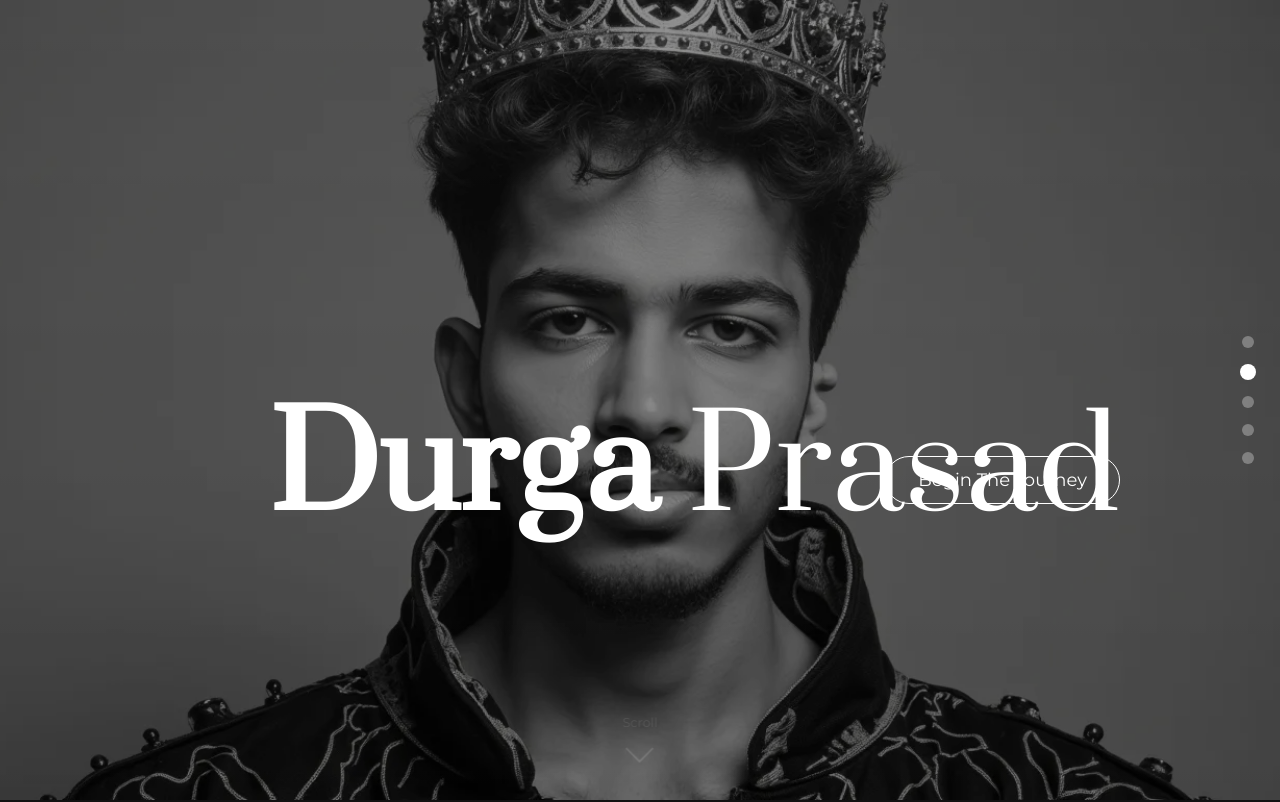
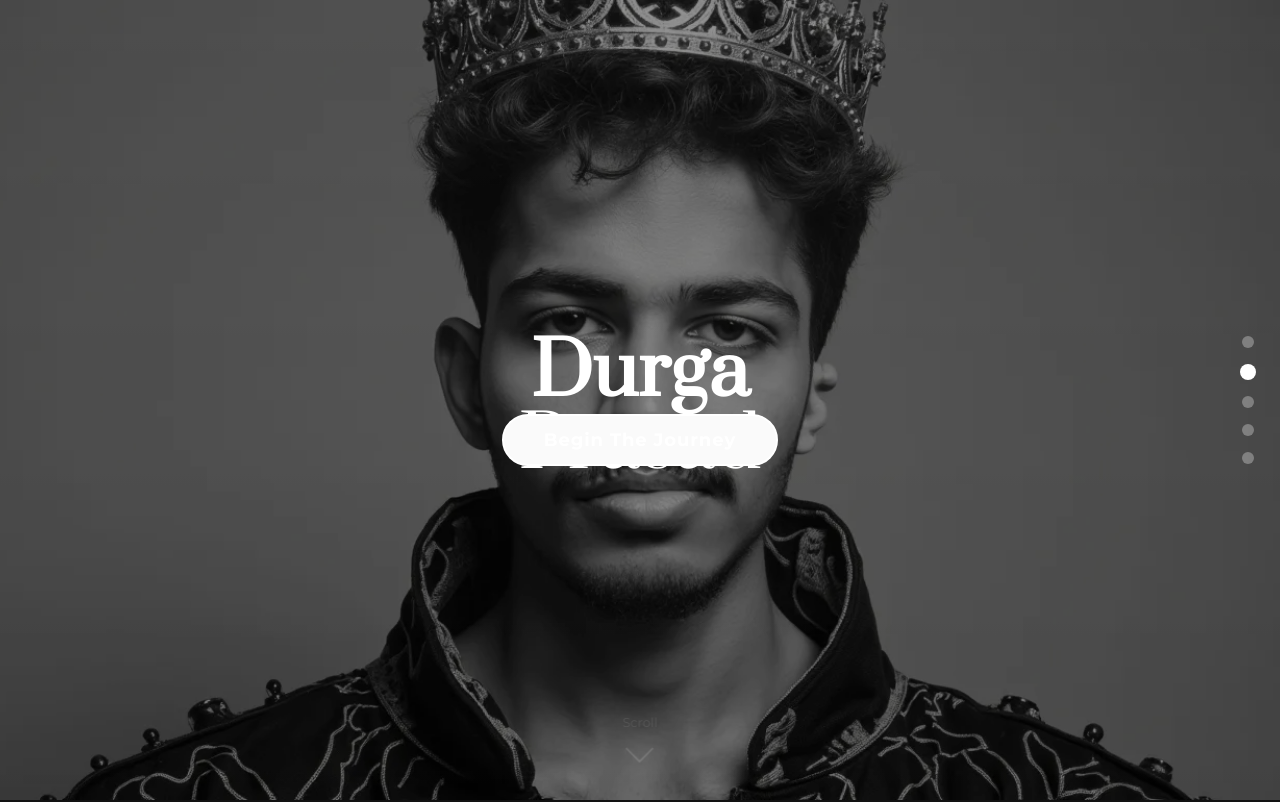
Before and after one commit to Durgaprasad-Developer/Durga-prasad-Portfolio, a React (Vite) app: page / in a window 1280 px wide. Shown: the top 802 px of the page. Built offline with nearby package versions, Linux system fonts and the light colour scheme; grey boxes are pictures that could not be loaded.

Commit message:
Refactor: Adjust Hero section layout
Adjusted the Hero section layout to position the text below the main character image, with the button positioned beneath the text. Text size was also reduced.

```diff
--- a/src/components/Hero.tsx
+++ b/src/components/Hero.tsx
@@ -3,6 +3,7 @@ import { useRef, useEffect } from 'react';
 import { motion } from 'framer-motion';
 import { gsap } from 'gsap';
 import { ScrollTrigger } from 'gsap/ScrollTrigger';
+import { Button } from './ui/button';
 
 gsap.registerPlugin(ScrollTrigger);
 
@@ -124,36 +125,38 @@ const Hero = () => {
       </div>
 
       {/* Content container */}
-      <div className="container mx-auto px-4 z-20 relative">
+      <div className="container mx-auto px-4 z-20 relative flex flex-col items-center justify-end h-full pb-24">
         <motion.div
-          className="max-w-5xl mx-auto text-white"
+          className="text-white text-center mt-auto"
           initial={{ opacity: 0 }}
           animate={{ opacity: 1 }}
           transition={{ duration: 1.5 }}
         >
           <h1
             ref={headingRef}
-            className="text-6xl md:text-8xl lg:text-9xl font-prata mb-8 text-white text-right mr-8"
+            className="text-5xl md:text-6xl lg:text-7xl font-prata mb-8 text-center"
           >
-            <span className="text-indian-gold font-bold">Durga</span> Prasad
+            <span className="text-indian-gold font-bold block">Durga</span> Prasad
           </h1>
 
           <motion.div
             initial={{ opacity: 0, y: 50 }}
             animate={{ opacity: 1, y: 0 }}
             transition={{ delay: 1, duration: 1 }}
-            className="text-right mr-8"
+            className="text-center"
           >
-            <a href="#projects" className="hover-trigger hover-link text-indian-gold text-lg border border-indian-gold px-8 py-3 rounded-full transition duration-300 hover:bg-indian-gold hover:text-indian-royal-blue">
+            <Button
+              variant="outline"
+              className="hover-trigger hover-link text-indian-gold text-lg border-2 border-indian-gold px-10 py-6 rounded-full transition duration-300 hover:bg-indian-gold hover:text-indian-royal-blue font-bold tracking-wider"
+            >
               Begin The Journey
-            </a>
+            </Button>
           </motion.div>
         </motion.div>
       </div>
 
       {/* Audio player - hidden */}
       <audio loop id="bgMusic" style={{ display: 'none' }}>
-        {/* <!-- Replace with traditional Indian music (looping .mp3) --> */}
         <source src="" type="audio/mpeg" />
       </audio>
 
--- a/src/components/Preloader.tsx
+++ b/src/components/Preloader.tsx
@@ -44,12 +44,12 @@ const Preloader = ({ onComplete }: PreloaderProps) => {
     >
       <div className="preloader__content">
         <motion.h1
-          className="text-5xl md:text-6xl font-prata mb-2 text-white"
+          className="text-4xl md:text-5xl font-prata mb-2 text-white"
           initial={{ opacity: 0, y: 20 }}
           animate={{ opacity: 1, y: 0 }}
           transition={{ duration: 0.8, delay: 0.2 }}
         >
-          <span className="text-indian-gold">Durga Prasad</span>
+          <span className="text-indian-gold font-bold">Durga Prasad</span>
         </motion.h1>
 
         <motion.p
```
